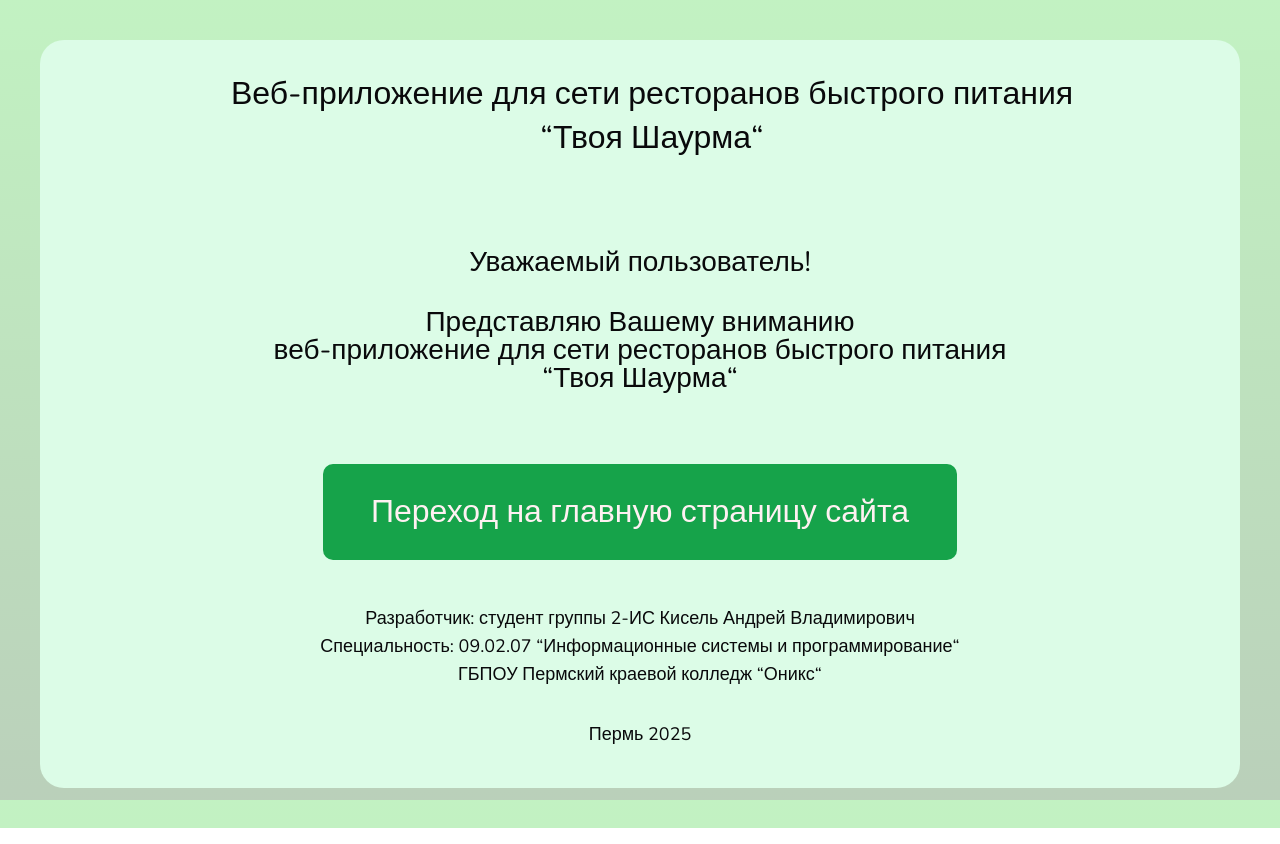
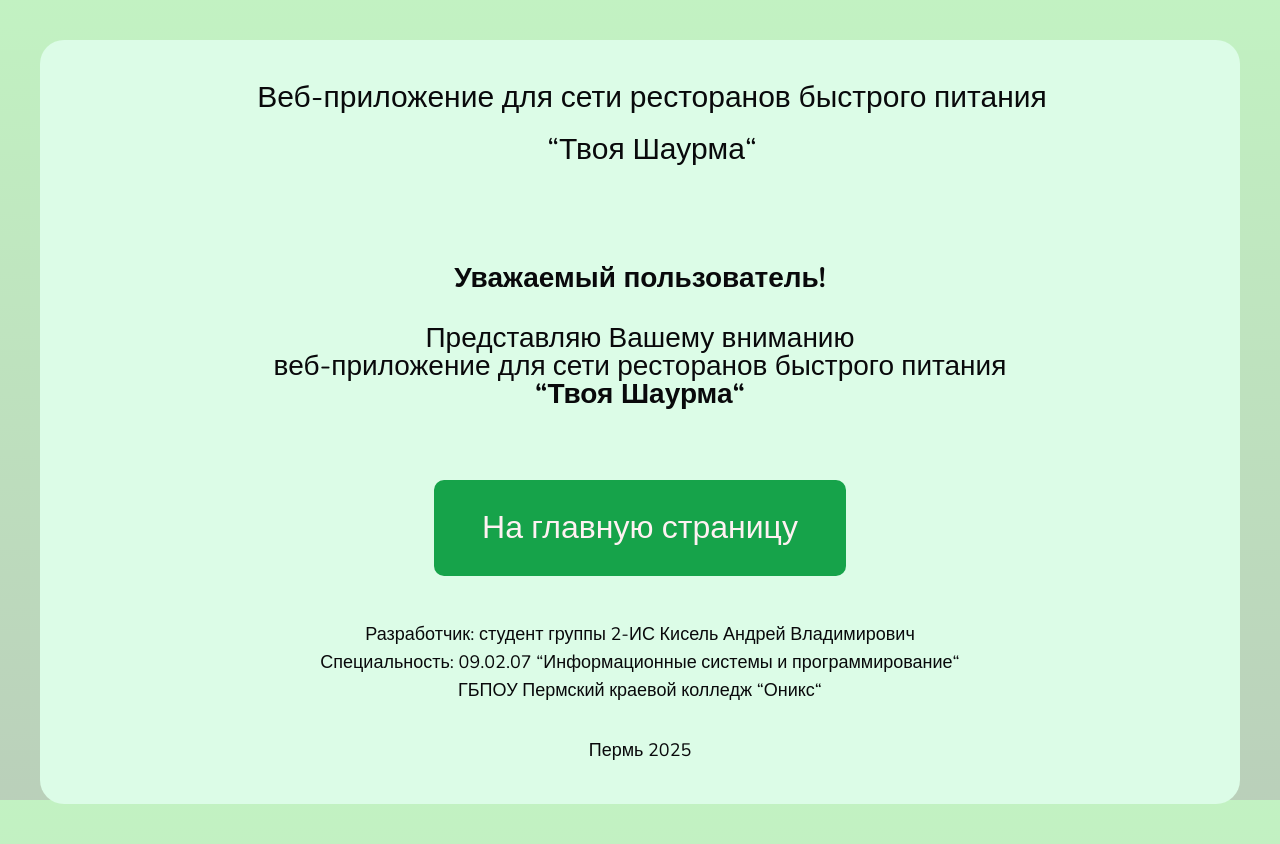
Before and after one commit to undrokisel/next-junkfood, a Next.js app: page /start in a window 1280 px wide. Built offline with nearby package versions, Linux system fonts and the light colour scheme.

Commit message:
fix(start): adaptive

```diff
--- a/src/app/(start)/start/page.tsx
+++ b/src/app/(start)/start/page.tsx
@@ -1,44 +1,65 @@
+'use client';
+
 import { Button } from '@/components/ui';
 import Link from 'next/link';
 import { Title } from '../../../components/shared/title';
 import { Container } from '../../../components/shared/container';
+import { FadeVisible } from '../../../components/shared/animation/FadeVisible';
 
 function Start() {
   return (
     <Container className=' flex min-h-screen justify-center text-lg '>
-      <div className='bg-green-100 rounded-3xl p-10 m-10 min-h-[60vh] flex flex-col text-center gap-4 flex-grow'>
+      <div className='bg-green-100 rounded-3xl p-4 sm:p-10 m-4 sm:m-10 min-h-[60vh] flex flex-col text-center gap-2 sm:gap-4 flex-grow'>
+        <FadeVisible>
           <Title
             size='lg'
             text='Веб-приложение для сети ресторанов быстрого питания'
-          className='ml-6'
+            className='sm:ml-6 text-lg sm:text-3xl'
           />
-        <Title size='lg' text='&ldquo;Твоя Шаурма&ldquo;' className='ml-6' />
+        </FadeVisible>
+        <FadeVisible>
+          <Title
+            size='lg'
+            text='&ldquo;Твоя Шаурма&ldquo;'
+            className='text-xl sm:text-3xl sm:ml-6'
+          />
+        </FadeVisible>
 
-        <div className='mt-20 flex-grow content-center'>
-          <div className='mb-10'>
-            <p className='text-[28px] mb-8'>Уважаемый пользователь!</p>
-            <p className='text-[28px]'>Представляю Вашему вниманию</p>
-            <p className='text-[28px]'>
+        <div className='mt-4 sm:mt-20 flex-grow content-center'>
+          <FadeVisible>
+            <div className='mb-6 sm:mb-10'>
+              <p className='sm:text-[28px] mb-4 sm:mb-8'>
+                <b>Уважаемый пользователь!</b>
+              </p>
+              <p className='sm:text-[28px]'>Представляю Вашему вниманию</p>
+              <p className='sm:text-[28px]'>
                 веб-приложение для сети ресторанов быстрого питания
               </p>
-            <p className='text-[28px]'>&ldquo;Твоя Шаурма&ldquo;</p>
+              <p className='sm:text-[28px]'>
+                <b>&ldquo;Твоя Шаурма&ldquo;</b>
+              </p>
             </div>
-          <Button className='mt-8 p-12'>
-            <Link href='/' className='text-[32px]'>
-              Переход на главную страницу сайта
+          </FadeVisible>
+          <FadeVisible>
+            <Button className='sm:mt-8 sm:p-12'>
+              <Link href='/' className='text-lg sm:text-[32px]'>
+                На главную страницу
               </Link>
             </Button>
+          </FadeVisible>
         </div>
 
-        <div className='mt-7 text-center'>
+        <FadeVisible>
+          <div className='mt-4 sm:mt-7 text-center text-[16px] sm:text-lg'>
             <p>Разработчик: студент группы 2-ИС Кисель Андрей Владимирович</p>
             <p>
               Специальность: 09.02.07 &ldquo;Информационные системы и
               программирование&ldquo;
             </p>
             <p>ГБПОУ Пермский краевой колледж &ldquo;Оникс&ldquo;</p>
-          <p className='mt-8'>Пермь 2025</p>
+            <p className='mt-4 sm:mt-8'>Пермь 2025</p>
           </div>
+        </FadeVisible>
       </div>
     </Container>
   );
```
Lines whose indentation alone changed are shown as unchanged.
